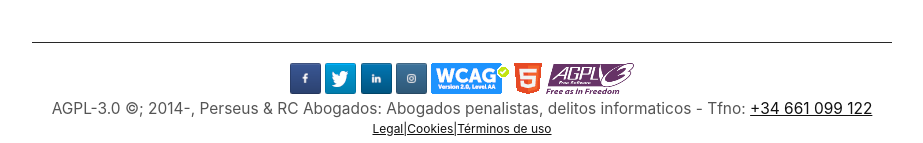
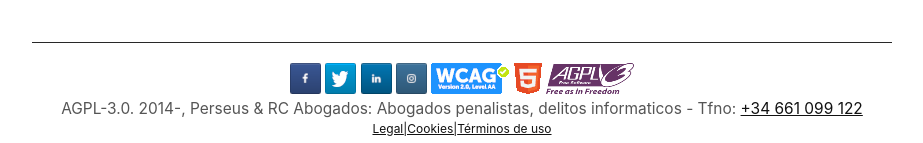
Before and after one commit to streaming10/perseusnew, a Jekyll site: the page built from README.md, in a window 1280 px wide. Shown: the part 1019-1162 px from the top of the page, without its empty margins (158-1081 px from the left). Built offline with Jekyll 4.4.1, drawn with Linux system fonts in a browser that asks for light colours; our own code applies the rules of GitHub Pages for plain Markdown files.

Commit message:
Update default.html

```diff
--- a/_layouts/default.html
+++ b/_layouts/default.html
@@ -90,7 +90,7 @@
 		<div id="hidden" style="display:none;"><br />
 			<span property="dct:title">Perseus & RC Abogados: Abogados penalistas A Coruña, delitos informaticos</span> by <span property="cc:attributionName">Perseus & RC Abogados: Abogados penalistas, delitos informaticos</span> is licensed under a <a rel="license" title="Licencia CC" href="http://creativecommons.org/licenses/by-nc-sa/3.0/">Creative Commons Reconocimiento-NoComercial-CompartirIgual 3.0 Unported License</a>.
 		</div><br />
-	AGPL-3.0 <span class="copy-left">©</span>; 2014-, Perseus & RC Abogados: Abogados penalistas, delitos informaticos - Tfno: <a title="Teléfono" href="tel:+34661099122">+34 661 099 122</a>
+	AGPL-3.0. 2014-, Perseus & RC Abogados: Abogados penalistas, delitos informaticos - Tfno: <a title="Teléfono" href="tel:+34661099122">+34 661 099 122</a>
 	</div>
 	<div style="font-size: 12px; text-align: center"><a title="Legal" href="/legal.html">Legal</a><a title="Cookies" href="/cookies.html">|Cookies|</a><a title="Términos de uso" href="/terminos.html">Términos de uso</a></div>
 </div>
```
